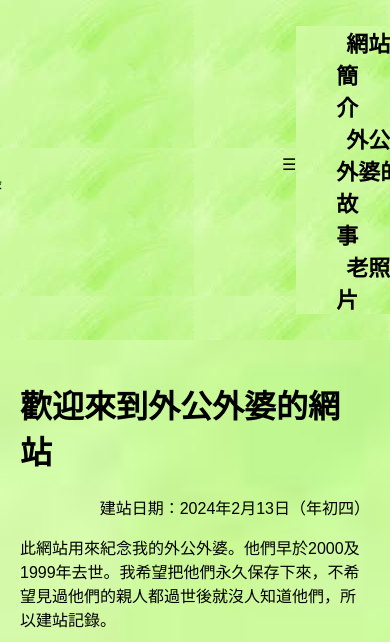
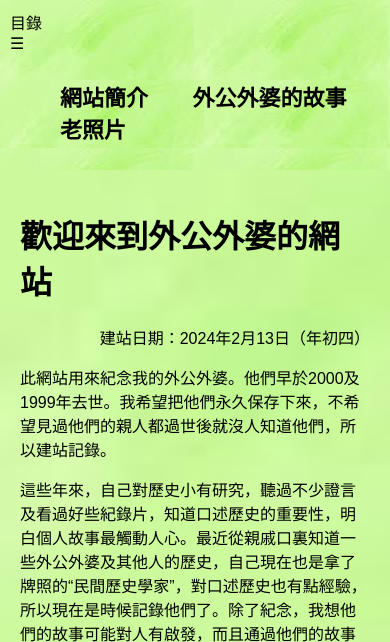
Before and after one commit to poonh/grandparents, a PHP site: page /style_test.html in a window 390 px wide; the page is wider, and only the part inside the window is pictured. Shown: the top 642 px of that part. Run offline with PHP 8.4, Linux system fonts and the light colour scheme.

Commit message:
Add files via upload

```diff
--- a/style_test.css
+++ b/style_test.css
@@ -108,23 +108,6 @@ nav{
         display: block;
     }
 
-/*additional*/
-   .menu-icon {
-        display: inline-block;
-        margin-left: 280px; /* Adjust as needed */
-        cursor: pointer;
-    }
 
-    .mobile-menu {
-        display: flex;
-        align-items: center;
-        justify-content: space-between;
-        margin-right: 10px;
-    }
-
-    .menu-title {
-        margin-right: auto; /* Pushes 目錄 to the far left */
-        margin-left: 10px; /* Adjust margin as needed */
-    }
 
 }
```
